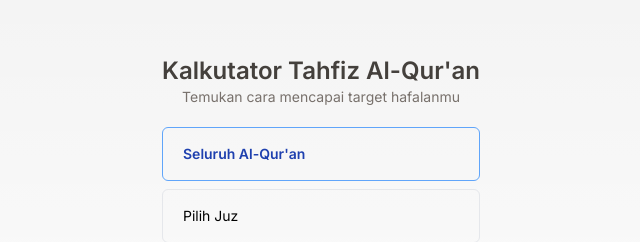
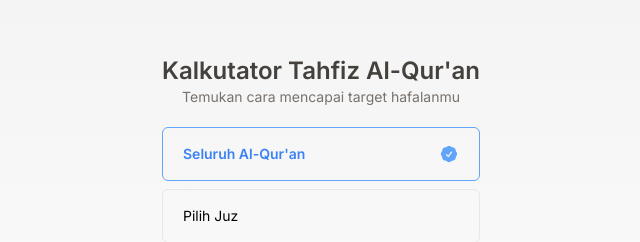
Before and after one commit to koalicioous/tahfiz-bootcamp-web, a Next.js app: page / in a window 1280 px wide. Shown: the part 216-458 px from the top of the page, without its empty margins (319-959 px from the left). Built offline with nearby package versions, Linux system fonts and the light colour scheme.

Commit message:
feat: beautify select

```diff
--- a/package.json
+++ b/package.json
@@ -10,6 +10,7 @@
   },
   "dependencies": {
     "@headlessui/react": "^1.7.8",
+    "@heroicons/react": "^2.0.14",
     "@next/font": "13.1.6",
     "@types/node": "18.11.18",
     "@types/react": "18.0.27",
--- a/src/modules/calculator/components/SelectTarget/index.tsx
+++ b/src/modules/calculator/components/SelectTarget/index.tsx
@@ -1,6 +1,7 @@
 import { useState } from "react";
 import { targetTypeOptions } from "@/calculator/utils/constants";
-import { RadioGroup } from "@headlessui/react";
+import { RadioGroup, Transition } from "@headlessui/react";
+import { CheckBadgeIcon } from "@heroicons/react/24/solid";
 import clsx from "clsx";
 
 const SelectTarget = () => {
@@ -14,11 +15,23 @@
             {({ checked }) => (
               <div
                 className={clsx(
-                  "transition-all py-4 px-5 border rounded-md mb-2 cursor-pointer hover:shadow text-sm hover:border-blue-200",
-                  { "border-blue-400 text-blue-800 font-semibold": checked }
+                  "transition-all py-4 px-5 border rounded-md mb-2 cursor-pointer hover:shadow text-sm flex items-center justify-between",
+                  { "border-blue-400 text-blue-500 font-semibold": checked },
+                  { "hover:border-blue-200": !checked }
                 )}
               >
-                {label}
+                <span>{label}</span>
+                <Transition
+                  show={checked}
+                  enter="transition-opacity duration-300"
+                  enterFrom="opacity-0"
+                  enterTo="opacity-100"
+                  leave="transition-opacity duration-150"
+                  leaveFrom="opacity-100"
+                  leaveTo="opacity-0"
+                >
+                  <CheckBadgeIcon className="w-5 h-5 text-blue-400" />
+                </Transition>
               </div>
             )}
           </R.Option>
```
Also changed, not shown: 1 other file (tests, documents, lock files or other folders).
